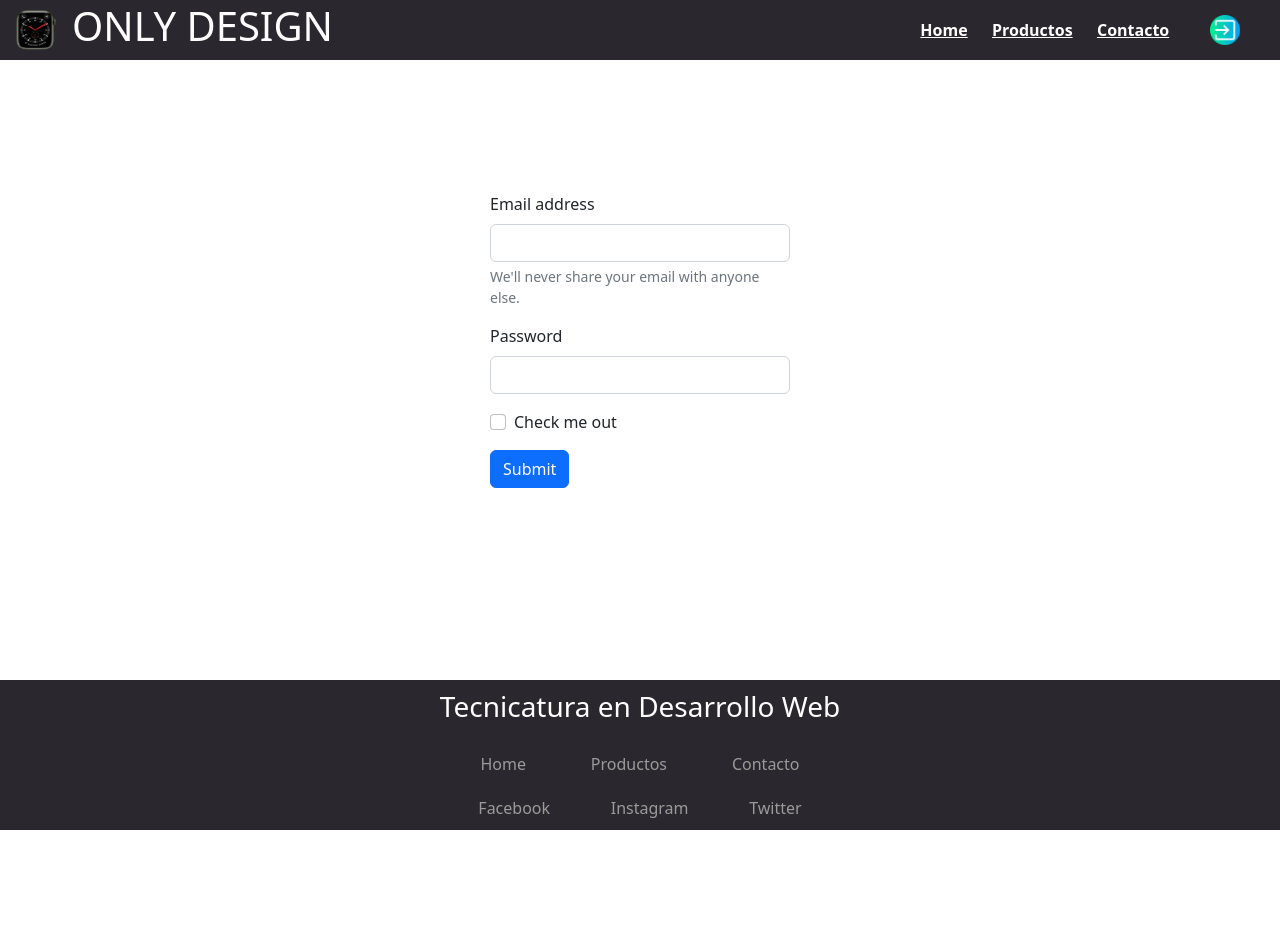
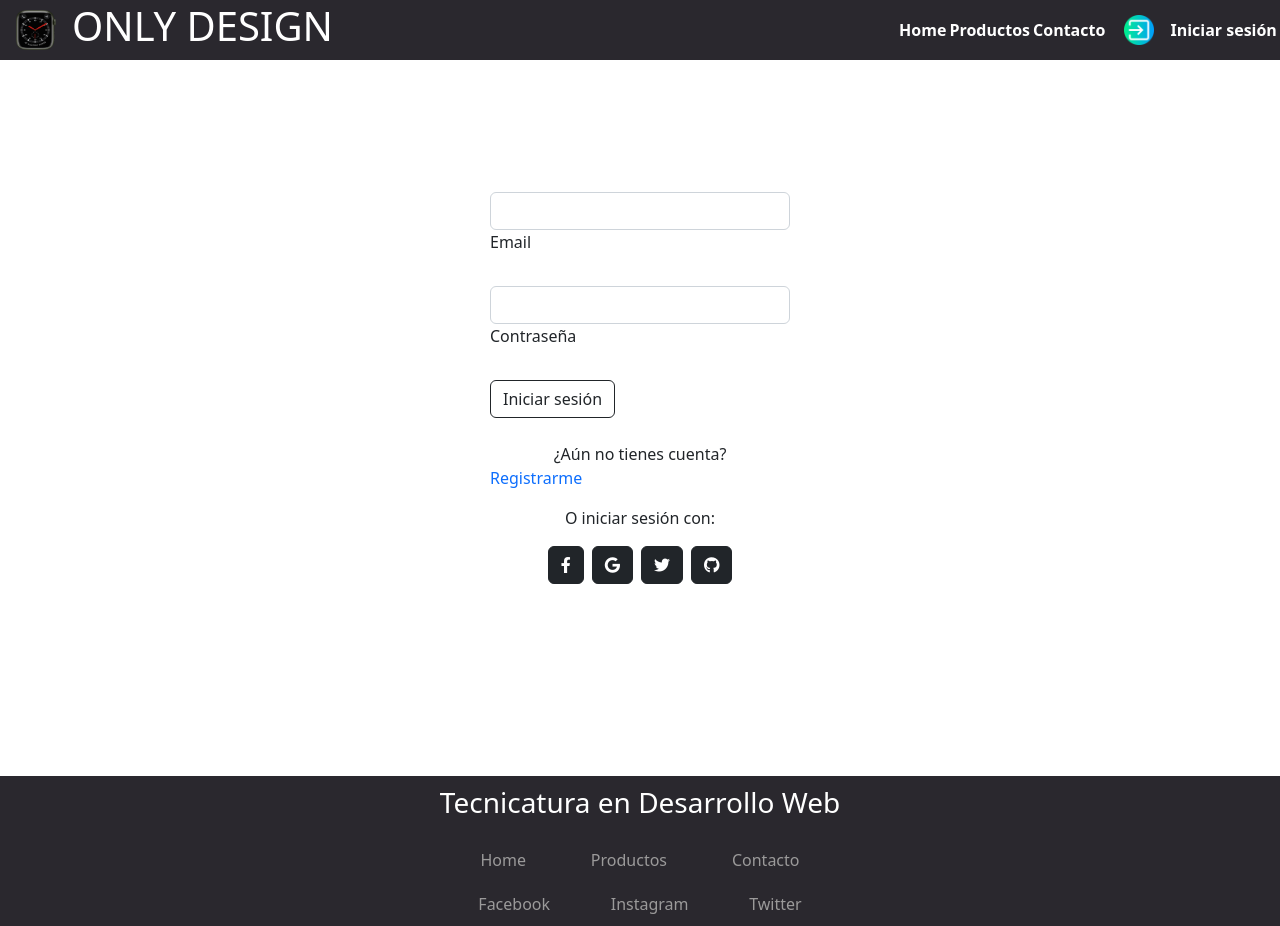
Before and after one commit to exequii/tallerWeb2-Only, an Angular app: page /login in a window 1280 px wide. Before the commit the page ends 830 px from the top, so only its background shows below. Built offline with nearby package versions, Linux system fonts and the light colour scheme.

Commit message:
agrego vistas y componente para registro

```diff
--- a/src/app/app.component.html
+++ b/src/app/app.component.html
@@ -12,7 +12,7 @@
     <a href="/">Home</a>
     <a href="/productos">Productos</a>
     <a href="#">Contacto</a>
-    <a href="/login"><img src="../assets/login.png" alt="Login" width="30" height="30"></a>
+    <a href="/login"><img src="../assets/login.png" alt="Login" width="30" height="30">Iniciar sesión</a>
   </div>
 </div>
 
--- a/src/app/app.module.ts
+++ b/src/app/app.module.ts
@@ -7,6 +7,7 @@ import { LoginComponent } from './components/login/login.component';
 import { HomeComponent } from './components/home/home.component';
 import { ListaProductosComponent } from './components/lista-productos/lista-productos.component';
 import { ProductoComponent } from './components/producto/producto.component';
+import { RegisterComponent } from './components/register/register.component';
 
 @NgModule({
   declarations: [
@@ -14,7 +15,8 @@ import { ProductoComponent } from './components/producto/producto.component';
     LoginComponent,
     HomeComponent,
     ListaProductosComponent,
-    ProductoComponent
+    ProductoComponent,
+    RegisterComponent
   ],
   imports: [
     BrowserModule,
--- a/src/app/components/login/login.component.html
+++ b/src/app/components/login/login.component.html
@@ -1,16 +1,37 @@
 <form>
-  <div class="mb-3">
-    <label for="exampleInputEmail1" class="form-label">Email address</label>
-    <input type="email" class="form-control" id="exampleInputEmail1" aria-describedby="emailHelp">
-    <div id="emailHelp" class="form-text">We'll never share your email with anyone else.</div>
+  <!-- Email input -->
+  <div class="form-outline mb-4">
+    <input type="email" id="form2Example1" class="form-control" />
+    <label class="form-label" for="form2Example1">Email</label>
   </div>
-  <div class="mb-3">
-    <label for="exampleInputPassword1" class="form-label">Password</label>
-    <input type="password" class="form-control" id="exampleInputPassword1">
+
+  <!-- Password input -->
+  <div class="form-outline mb-4">
+    <input type="password" id="form2Example2" class="form-control" />
+    <label class="form-label" for="form2Example2">Contraseña</label>
   </div>
-  <div class="mb-3 form-check">
-    <input type="checkbox" class="form-check-input" id="exampleCheck1">
-    <label class="form-check-label" for="exampleCheck1">Check me out</label>
+
+  <!-- Submit button -->
+  <button type="button" class="btn btn-outline-dark btn-block mb-4">Iniciar sesión</button>
+
+  <!-- Register buttons -->
+  <div class="text-center">
+    <p>¿Aún no tienes cuenta? <a href="/register">Registrarme</a></p>
+    <p>O iniciar sesión con:</p>
+    <button type="button" class="btn btn-dark btn-floating mx-1">
+      <i class="fab fa-facebook-f"></i>
+    </button>
+
+    <button type="button" class="btn btn-dark btn-floating mx-1">
+      <i class="fab fa-google"></i>
+    </button>
+
+    <button type="button" class="btn btn-dark btn-floating mx-1">
+      <i class="fab fa-twitter"></i>
+    </button>
+
+    <button type="button" class="btn btn-dark btn-floating mx-1">
+      <i class="fab fa-github"></i>
+    </button>
   </div>
-  <button type="submit" class="btn btn-primary">Submit</button>
 </form>
--- a/src/app/components/producto/producto.component.html
+++ b/src/app/components/producto/producto.component.html
@@ -1 +1,24 @@
-<h3>ACA VA UN PRODUCTO SOLO</h3>
+<!-- Product section-->
+<section class="py-5">
+    <div class="container px-4 px-lg-5 my-5">
+        <div class="row gx-4 gx-lg-5 align-items-center">
+            <div class="col-md-6"><img class="card-img-top mb-5 mb-md-0" src="../assets/reloj1.png" alt="..." /></div>
+            <div class="col-md-6">
+                <div class="small mb-1">SKU: BST-498</div>
+                <h1 class="display-5 fw-bolder">Smart Watch 1</h1>
+                <div class="fs-5 mb-5">
+                    <span class="text-decoration-line-through">$45.00</span>
+                    <span>$40.00</span>
+                </div>
+                <p class="lead">Lorem ipsum dolor sit amet consectetur adipisicing elit. Praesentium at dolorem quidem modi. Nam sequi consequatur obcaecati excepturi alias magni, accusamus eius blanditiis delectus ipsam minima ea iste laborum vero?</p>
+                <div class="d-flex">
+                    <input class="form-control text-center me-3" id="inputQuantity" type="num" value="1" style="max-width: 3rem" />
+                    <button class="btn btn-outline-dark flex-shrink-0" type="button">
+                        <i class="bi-cart-fill me-1"></i>
+                        Añadir al carrito
+                    </button>
+                </div>
+            </div>
+        </div>
+    </div>
+</section>
--- /dev/null
+++ b/src/app/components/register/register.component.html
@@ -0,0 +1,49 @@
+
+            <div class="card-body p-4 p-md-5 mt-5">
+              <h3 class="mb-4 pb-2 pb-md-0 mb-md-5">Registro</h3>
+              <form>
+
+                <div class="row">
+                  <div class="col-md-6 mb-4">
+
+                    <div class="form-outline">
+                      <input type="text" id="firstName" class="form-control form-control-lg" />
+                      <label class="form-label" for="firstName">Nombre</label>
+                    </div>
+
+                  </div>
+                  <div class="col-md-6 mb-4">
+
+                    <div class="form-outline">
+                      <input type="text" id="lastName" class="form-control form-control-lg" />
+                      <label class="form-label" for="lastName">Apellido</label>
+                    </div>
+
+                  </div>
+                </div>
+
+                <div class="row">
+                  <div class="col-md-6 mb-4 pb-2">
+
+                    <div class="form-outline">
+                      <input type="email" id="emailAddress" class="form-control form-control-lg" />
+                      <label class="form-label" for="emailAddress">Email</label>
+                    </div>
+
+                  </div>
+                  <div class="col-md-6 mb-4 pb-2">
+
+                    <div class="form-outline">
+                      <input type="tel" id="phoneNumber" class="form-control form-control-lg" />
+                      <label class="form-label" for="phoneNumber">Numero de telefono</label>
+                    </div>
+
+                  </div>
+                </div>
+
+                <div class="mt-4 pt-2">
+                  <input class="btn btn-primary btn-lg" type="submit" value="Registrarme" />
+                </div>
+
+              </form>
+            </div>
--- /dev/null
+++ b/src/app/components/register/register.component.ts
@@ -0,0 +1,15 @@
+import { Component, OnInit } from '@angular/core';
+
+@Component({
+  selector: 'app-register',
+  templateUrl: './register.component.html',
+  styleUrls: ['./register.component.css']
+})
+export class RegisterComponent implements OnInit {
+
+  constructor() { }
+
+  ngOnInit(): void {
+  }
+
+}
--- a/src/app/routes/app-routing.module.ts
+++ b/src/app/routes/app-routing.module.ts
@@ -4,12 +4,14 @@ import { HomeComponent } from '../components/home/home.component';
 import { ListaProductosComponent } from '../components/lista-productos/lista-productos.component';
 import { LoginComponent } from '../components/login/login.component';
 import { ProductoComponent } from '../components/producto/producto.component';
+import { RegisterComponent } from '../components/register/register.component';
 
 const routes: Routes = [
   { path: '', component: HomeComponent},
   { path: 'producto', component: ProductoComponent},
   { path: 'productos', component: ListaProductosComponent},
   { path: 'login', component: LoginComponent},
+  { path: 'register', component: RegisterComponent},
   { path: '**', redirectTo: '', pathMatch: 'full'}
 
 ];
--- a/src/index.html
+++ b/src/index.html
@@ -6,6 +6,7 @@
   <base href="/">
   <meta name="viewport" content="width=device-width, initial-scale=1">
   <link rel="icon" type="image/x-icon" href="favicon.ico">
+  <link rel="stylesheet" href="https://cdnjs.cloudflare.com/ajax/libs/font-awesome/6.1.1/css/all.min.css" />
 </head>
 <body>
   <app-root></app-root>
--- a/src/styles.css
+++ b/src/styles.css
@@ -27,7 +27,7 @@
   }
 
   a{
-    text-decoration: none;
+    text-decoration: none!important;
     display: flex;
     align-items: center;
   }
```
Also changed, not shown: src/app/components/lista-productos/lista-productos.component.html (+106 -1 lines), src/app/components/register/register.component.css (added), 1 other file (tests, documents, lock files or other folders).
